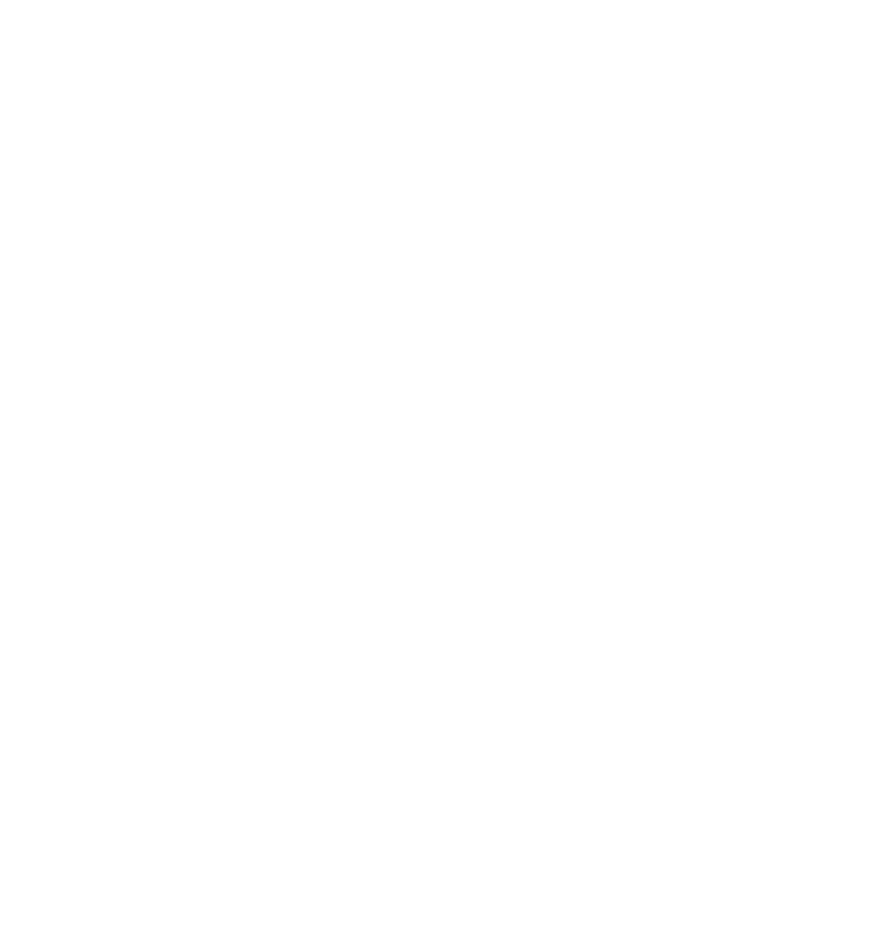
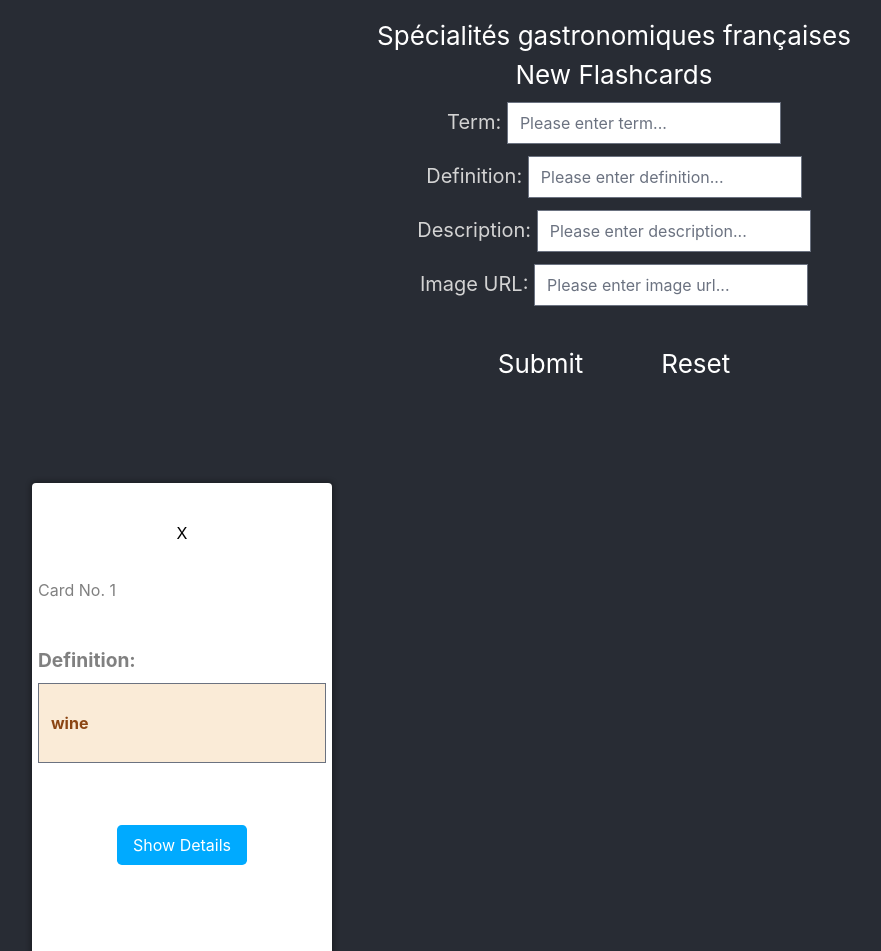
Before and after one commit to KKaiyuan/KnowlEdge, a React (Create React App) app: page /studysets in a window 1280 px wide. Before the commit this address had no page. Shown: the top 951 px of the page, without its empty margins (26-907 px from the left). Before the commit the page ends 800 px from the top, so only its background shows below. Built offline with nearby package versions, Linux system fonts and the light colour scheme.

Commit message:
initial working commit for the project repo incorporated with StudySets

```diff
--- a/src/App.js
+++ b/src/App.js
@@ -9,6 +9,8 @@
 import CoursePage from './pages/Student-Course-Page-Folder/CoursePage';
 import Announcement from './pages/Announcement-Page-Folder/Announcement';
 import StudentProfileAndNavbarComponent from './pages/studentProfilePage/StudentProfileAndNavbarComponent';
+import StudySets from './pages/StudySets/StudySets';
+
 function App() {
   return (
     <Router>
@@ -19,6 +21,7 @@
         <Route path="/courses/*" element={<CoursePage />} />
         <Route path="/announcements" element={<Announcement />} />
         <Route path="/profile" element={<StudentProfileAndNavbarComponent />} />
+        <Route path="/studysets" element={<StudySets />} />
       </Routes>
     </Router>
   );
--- /dev/null
+++ b/src/pages/StudySets/StudySets.css
@@ -0,0 +1,237 @@
+.StudySets {
+  text-align: center;
+}
+
+/* .StudySets-logo {
+  height: 40vmin;
+  pointer-events: none;
+} */
+
+/* @media (prefers-reduced-motion: no-preference) {
+  .StudySets-logo {
+    animation: StudySets-logo-spin infinite 20s linear;
+  }
+} */
+
+.StudySets{
+  padding: 1em;
+  background-color: #282c34;
+  min-height: 100vh;
+  height: fit-content;
+  align-items: center;
+  justify-content: center;
+}
+
+.StudySets-header {
+  display: flex;
+  flex-direction: column;
+  font-size: calc(10px + 2vmin);
+  color: white;
+}
+
+/* .StudySets-link {
+  color: #61dafb;
+} */
+
+/* @keyframes StudySets-logo-spin {
+  from {
+    transform: rotate(0deg);
+  }
+  to {
+    transform: rotate(360deg);
+  }
+} */
+
+
+/* Referred to StackOverflow 1st Answer at https://stackoverflow.com/questions/13091433/center-child-divs-inside-parent-div */
+.deleteButton-back {
+  text-align: center;
+}
+
+
+.term {
+  text-align: left;
+  font-weight: 700;
+  font-size: 1.2rem;
+  color: grey;
+  /* margin: 1rem; */
+  margin-bottom: 4.5rem;
+}
+
+.definition {
+  text-align: left;
+  font-weight: 700;
+  font-size: 1.2rem;
+  color: grey;
+  /* margin: 1rem; */
+  margin-bottom: 1rem;
+}
+
+
+/* Referred to StackOverflow 1st Answer at https://stackoverflow.com/questions/13091433/center-child-divs-inside-parent-div */
+.detailedView-back {
+  text-align: center;
+}
+
+.showDetailsButton {
+  background-color: hsl(200, 100%, 50%);
+  color: white;
+  padding: .5em 1em;
+  border-radius: .3em;
+  border: none;
+  cursor: pointer;
+  margin: .5em; /* added */
+  margin-top: 1rem;
+  margin-bottom: 1.5rem;
+}
+
+.showDetailsButton:hover {
+  background-color: hsl(200, 100%, 40%);
+}
+
+.cardID {
+  /* margin-left: -1rem; */
+  margin-top: 0.8rem;
+  margin-bottom: 1.5rem;
+  text-align: left;
+  color: grey;
+}
+
+
+/* Referred to StackOverflow Answer #1 and #2 at https://stackoverflow.com/questions/5468766/can-i-apply-a-css-style-to-an-element-name */
+input[name="termDisplay"] {
+  background-color: lightblue;
+  width: 18rem;
+  height: 3rem;
+  /* margin: 0.5rem; */
+  margin-top: 0.5rem;
+  color: darkblue;
+  font-size: medium;
+  font-weight: 700;
+}
+
+input[name="definitionDisplay"] {
+  background-color: antiquewhite;
+  width: 18rem;
+  height: 5rem;
+  /* margin: 0.5rem; */
+  margin-top: 0.5rem;
+  color: saddlebrown;
+  font-size: medium;
+  font-weight: 700;
+}
+
+
+/* Referred to StackOverflow Answer #1 at https://stackoverflow.com/questions/61938284/how-to-change-color-of-text-based-on-text-value-by-using-css */
+/* input[value=""] {
+  color:red;
+  background-color: lightgrey;
+} */
+
+
+
+/* Adapted from https://github.com/WebDevSimplified/React-Flashcard-App/blob/master/src/App.css */
+
+/* body {
+  background-color: #C8D0D2;
+  margin: 0;
+} */
+
+.container {
+  max-width: 1300px; /* change how many cards displayed per row; with grid setting ...minmax(200px, 1fr)... -- 900px: 4 cards/row ; 1100px: 5 cards/row ; 1300px: 6 cards/row */
+  margin: 1rem 2rem;
+}
+
+/* .header {
+  display: flex;
+  justify-content: flex-end;
+  align-items: center;
+  flex-wrap: wrap;
+  background-color: white;
+  padding: 0 1.5rem;
+  box-shadow: 0 0 5px 2px rgba(0, 0, 0, .3);
+} */
+
+.header {
+  margin-bottom: 3rem;
+}
+
+.form-group {
+  display: flex;
+  flex-direction: column;
+  margin: .5rem;
+}
+
+.form-group > label {
+  color: lightgray; /* color: #777; */
+  font-size: 1.25rem; /* font-size: .75rem; */
+  margin-bottom: .25rem;
+}
+
+.btn {
+  background-color: hsl(200, 100%, 50%);
+  color: white;
+  padding: .5em 1em;
+  border-radius: .3em;
+  border: none;
+  cursor: pointer;
+  margin: .5em; /* added */
+}
+
+.btn:hover {
+  background-color: hsl(200, 100%, 40%);
+}
+
+.card-grid {
+  display: grid;
+  align-items: center;
+  grid-template-columns: repeat(auto-fill, minmax(300px, 1fr));
+  gap: 5rem;
+}
+
+.card {
+  display: flex;
+  justify-content: center;
+  align-items: center;
+  position: relative;
+  border-radius: .25rem;
+  box-shadow: 0 0 5px 2px rgba(0, 0, 0, .3);
+  background-color: white;
+  transform-style: preserve-3d;
+  transition: 150ms;
+  cursor: pointer;
+  transform: perspective(1000px) rotateY(var(--rotate-y, 0)) translateY(var(--translate-y, 0));
+  height: max-content; /* added, no obvious effect? */
+}
+
+.card:hover {
+  --translate-y: -2px;
+  box-shadow: 0 0 5px 2px rgba(0, 0, 0, .5);
+}
+
+.card.flip {
+  --rotate-y: 180deg;
+  justify-content: right;
+  padding-right: 1.5rem;
+}
+
+.card.flip .front {
+  opacity: 0; /* added so that in Safari, text on the front side will disappear when card is flipped to the back side */
+  /* Note: image does not show up in Safari (image shows up in Firefox) when card is flipped to the back side */
+}
+
+.card .front {
+  /* left: 0; */ /* Removed */
+  transform: rotateY(0deg); /* added so that in Firefox, text on the front side will disappear when card is flipped to the back side */
+}
+
+.card .front,
+.card .back {
+  position: absolute;
+  padding: 1rem;
+  backface-visibility: hidden;
+}
+
+.card .back {
+  transform: rotateY(180deg);
+}
--- /dev/null
+++ b/src/pages/StudySets/StudySets.js
@@ -0,0 +1,22 @@
+import './StudySets.css';
+import InputForm from './InputForm';
+import FlashcardList from './FlashcardList';
+
+function StudySets() {
+    return (
+      // <h1>Hello World</h1>
+      <div className="StudySets">
+        <header className="StudySets-header">
+          <h1>Spécialités gastronomiques françaises</h1>
+          <h2>New Flashcards</h2>
+          <InputForm/>
+        </header>
+        <div className="container">
+          <FlashcardList  />
+        </div>
+
+      </div>
+    );
+  }
+
+  export default StudySets;
```
Also changed, not shown: 2 other files (tests, documents, lock files or other folders).
